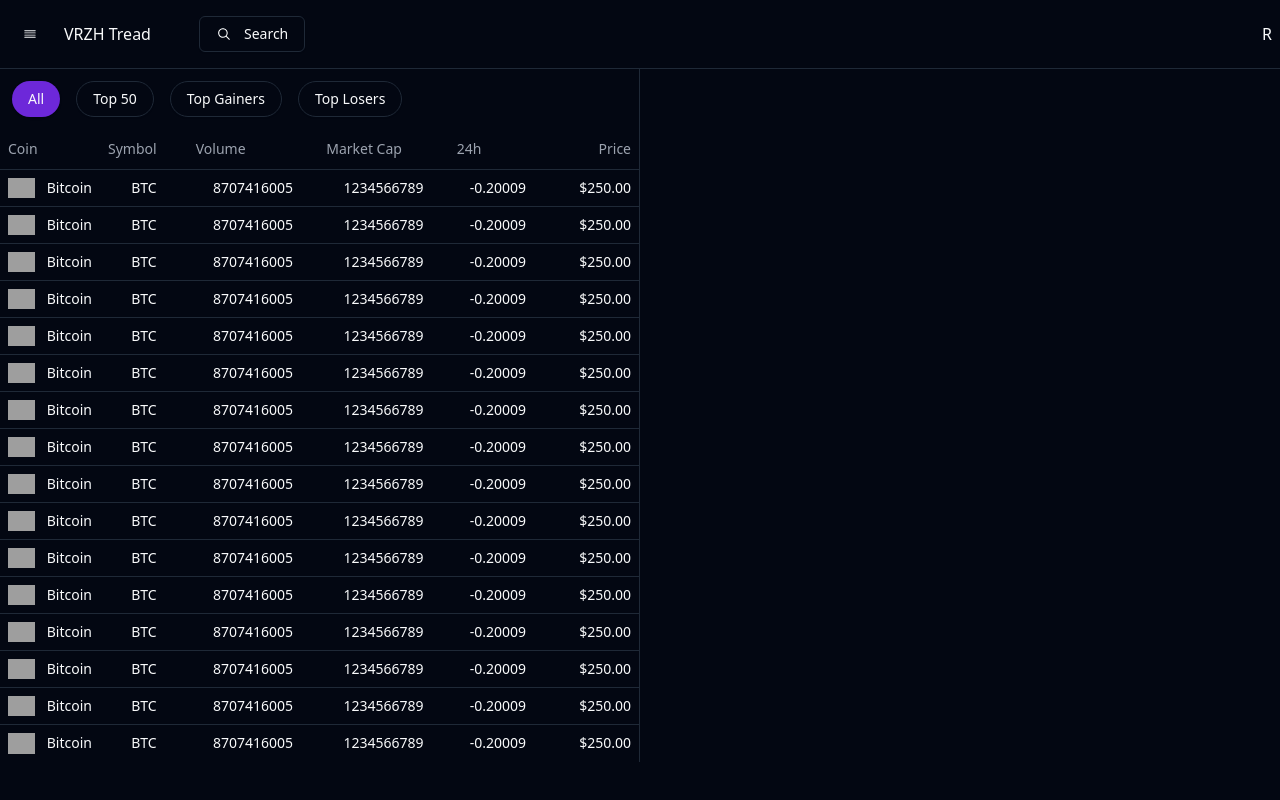
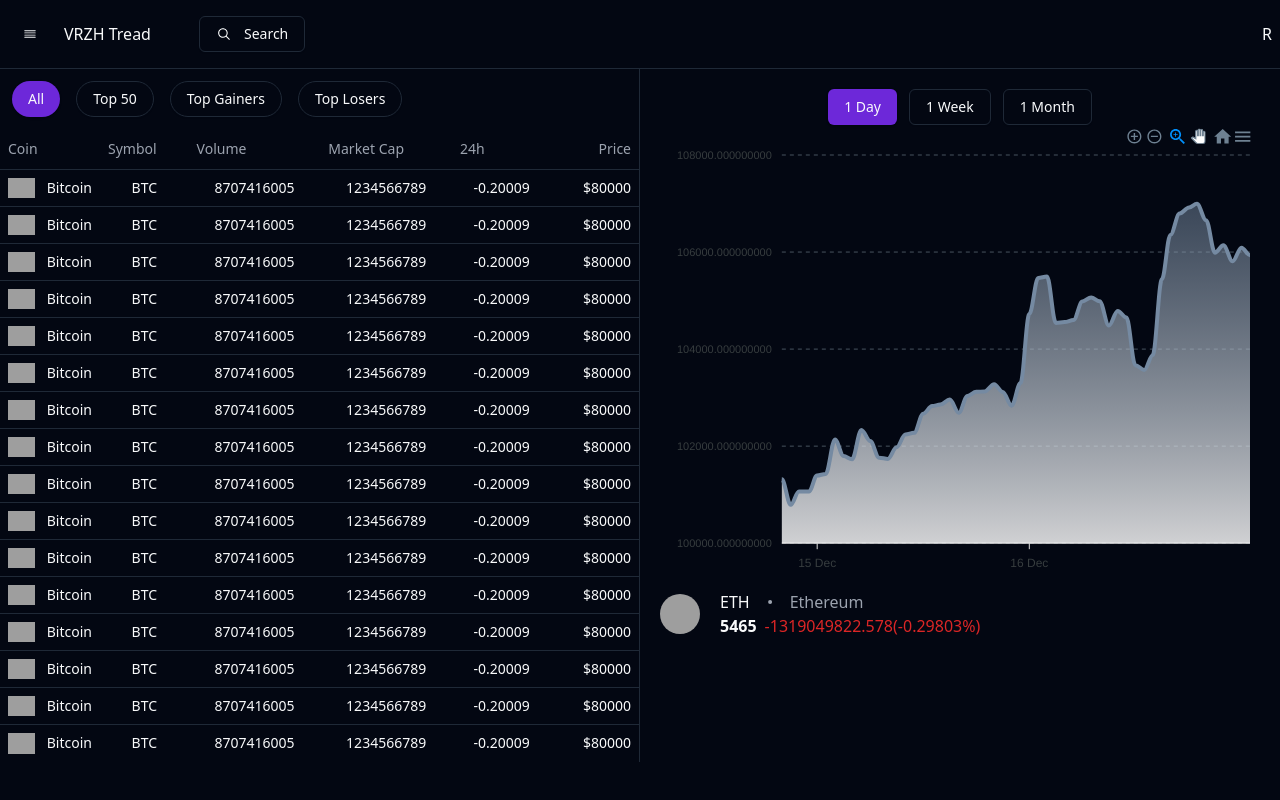
Before and after one commit to VitaliRzheutski/traiding-platform-frontend, a React (Vite) app: page / in a window 1280 px wide. Built offline with nearby package versions, Linux system fonts and the light colour scheme; grey boxes are pictures that could not be loaded.

Commit message:
Implemented stock chart

```diff
--- a/package.json
+++ b/package.json
@@ -14,10 +14,12 @@
     "@radix-ui/react-dialog": "^1.1.4",
     "@radix-ui/react-icons": "^1.3.2",
     "@radix-ui/react-slot": "^1.1.1",
+    "apexcharts": "^4.3.0",
     "class-variance-authority": "^0.7.1",
     "clsx": "^2.1.1",
     "lucide-react": "^0.471.0",
     "react": "^18.3.1",
+    "react-apexcharts": "^1.7.0",
     "react-dom": "^18.3.1",
     "tailwind-merge": "^2.6.0",
     "tailwindcss-animate": "^1.0.7"
--- a/src/page/Home/AssetTable.jsx
+++ b/src/page/Home/AssetTable.jsx
@@ -39,7 +39,7 @@ export default function AssetTable() {
                         <TableCell>-0.20009</TableCell>
 
 
-                        <TableCell className="text-right">$250.00</TableCell>
+                        <TableCell className="text-right">$80000</TableCell>
                     </TableRow>
                 )}
 
--- a/src/page/Home/Home.jsx
+++ b/src/page/Home/Home.jsx
@@ -1,6 +1,9 @@
 import { Button } from '@/components/ui/button'
 import React, { useState } from 'react'
 import AssetTable from './AssetTable';
+import StockChart from './StockChart';
+import { Avatar, AvatarImage } from '@radix-ui/react-avatar';
+import { DotIcon } from 'lucide-react';
 
 export default function Home() {
     const [category, setCategory] = useState("all");
@@ -42,6 +45,35 @@ export default function Home() {
                     </div>
                     <AssetTable />
                 </div>
+                <div className='hidden lg:block lg:w-[50%] p-5'>
+                    <StockChart />
+                    <div className="flex gap-5 items-center">
+                        <div>
+                            <Avatar >
+                                <AvatarImage className="rounded-full w-10 h-10" src={"https://cryptologos.cc/logos/ethereum-eth-logo.png"} />
+                            </Avatar>
+                        </div>
+                        <div>
+                            <div className='flex items-center gap-2'>
+                                <p>ETH</p>
+                                <DotIcon className='text-gray-400' />
+                                <p className='text-gray-400'>Ethereum</p>
+                            </div>
+                            <div className='flex items-end gap-2'>
+                                <p className='text-x1 font-bold'>
+                                    5465
+                                </p>
+                                <p className='text-red-600'>
+                                    <span> -1319049822.578</span>
+                                    <span>(-0.29803%)</span>
+                                </p>
+
+                            </div>
+                        </div>
+
+                    </div>
+
+                </div>
 
             </div>
         </div>
--- /dev/null
+++ b/src/page/Home/StockChart.jsx
@@ -0,0 +1,165 @@
+import React, { useState } from 'react'
+import ReactApexChart from 'react-apexcharts';
+import { Button } from '@/components/ui/button'
+
+const timeSeries = [
+    {
+        keyword: "DIGITAL_CURRENCY_DAILY",
+        key: "Time Series (Daily)",
+        lable: "1 Day",
+        value: 1,
+    },
+    {
+        keyword: "DIGITAL_CURRENCY_WEEKLY",
+        key: "Weekly Time Series",
+        lable: "1 Week",
+        value: 7,
+    },
+    {
+        keyword: "DIGITAL_CURRENCY_MONTHLY",
+        key: "Monthly Time Series",
+        lable: "1 Month",
+        value: 30,
+    },
+
+]
+
+const StockChart = () => {
+    const [activeLable, setActiveLable] = useState("1 Day")
+
+
+    const series = [
+        {
+            data: [
+                [1734206621479, 101318.673555881],
+                [1734210223787, 100790.188917725],
+                [1734213600887, 101064.556766236],
+                [1734217707628, 101064.125818063],
+                [1734220916694, 101393.199691988],
+                [1734224495391, 101427.839450039],
+                [1734228285674, 102138.995450392],
+                [1734231772695, 101795.305090423],
+                [1734235235723, 101731.010671734],
+                [1734239021633, 102332.046069301],
+                [1734242620321, 102106.369275995],
+                [1734246227737, 101760.170584006],
+                [1734249820467, 101737.626314148],
+                [1734253359631, 101974.942577407],
+                [1734256947200, 102238.999656395],
+                [1734260491027, 102273.936976958],
+                [1734264234629, 102670.0342486],
+                [1734267825136, 102825.187908435],
+                [1734271219271, 102856.055445345],
+                [1734275031045, 102958.850421184],
+                [1734278697551, 102687.431024365],
+                [1734282224812, 103035.697247687],
+                [1734285826379, 103119.404655081],
+                [1734289229199, 103127.793096602],
+                [1734293097702, 103273.692914512],
+                [1734296593159, 103114.826628733],
+                [1734300221565, 102832.69010005],
+                [1734303824440, 103299.662936703],
+                [1734307423798, 104721.50151809],
+                [1734311041948, 105466.7795555],
+                [1734314623107, 105494.265145899],
+                [1734318231423, 104539.437119143],
+                [1734321823678, 104556.321656684],
+                [1734325426250, 104599.117539463],
+                [1734329028831, 104980.618316876],
+                [1734332618383, 105064.801275794],
+                [1734336053577, 104987.116720055],
+                [1734339838752, 104485.507226107],
+                [1734343419732, 104785.883969179],
+                [1734346982109, 104649.441446507],
+                [1734350632690, 103668.769242355],
+                [1734354237126, 103569.921562194],
+                [1734357683754, 103873.160957763],
+                [1734361432162, 105437.555110168],
+                [1734364873678, 106351.019274295],
+                [1734368635984, 106794.305169963],
+                [1734372510933, 106918.825614381],
+                [1734375712844, 106993.981361168],
+                [1734379433322, 106657.001698474],
+                [1734383034986, 105987.74083932],
+                [1734386492367, 106138.439173292],
+                [1734390223182, 105810.631292026],
+                [1734393837860, 106090.348247644],
+                [1734397316836, 105934.653926642],
+
+            ]
+        }
+    ];
+
+
+    const options = {
+        chart: {
+            id: "area-datetime",
+            type: "area",
+            height: 350,
+            zoom: {
+                autoScaleYaxis: true
+            },
+        },
+        dataLabels: {
+            enabled: false
+        },
+        xaxis: {
+            type: "datetime", // Corrected here
+            tickAmount: 6
+        },
+        colors: ["#758AA2"],
+        markers: {
+            colors: ["#fff"],
+            strokeColor: "#fff",
+            size: 0,
+            strokeWidth: 1,
+            style: "hollow"
+        },
+        tooltip: {
+            theme: "dark"
+        },
+        fill: {
+            type: "gradient",
+            gradient: {
+                shadeIntensity: 1,
+                opacityFrom: 0.7,
+                opacityTo: 0.9,
+                stops: [0, 100]
+            }
+        },
+        grid: {
+            borderColor: "#47535E",
+            strokeDashArray: 4,
+            show: true
+        }
+    };
+
+
+    const handleActiveLable = (value) => {
+        console.log(value)
+        setActiveLable(value)
+    }
+    return (
+        <div>
+            <div className='space-x-3'>
+                {timeSeries.map((el) => <Button
+                    variant={activeLable == el.lable ? "" : "outline"}
+                    onClick={() => handleActiveLable(el.lable)} key={el.lable}>
+                    {el.lable}
+
+                </Button>)}
+
+            </div>
+            <div id="chart-timelines">
+                <ReactApexChart
+                    options={options}
+                    series={series}
+                    height={450}
+                    type='area'
+                />
+            </div>
+        </div>
+    )
+}
+
+export default StockChart
```
Also changed, not shown: 1 other file (tests, documents, lock files or other folders).
